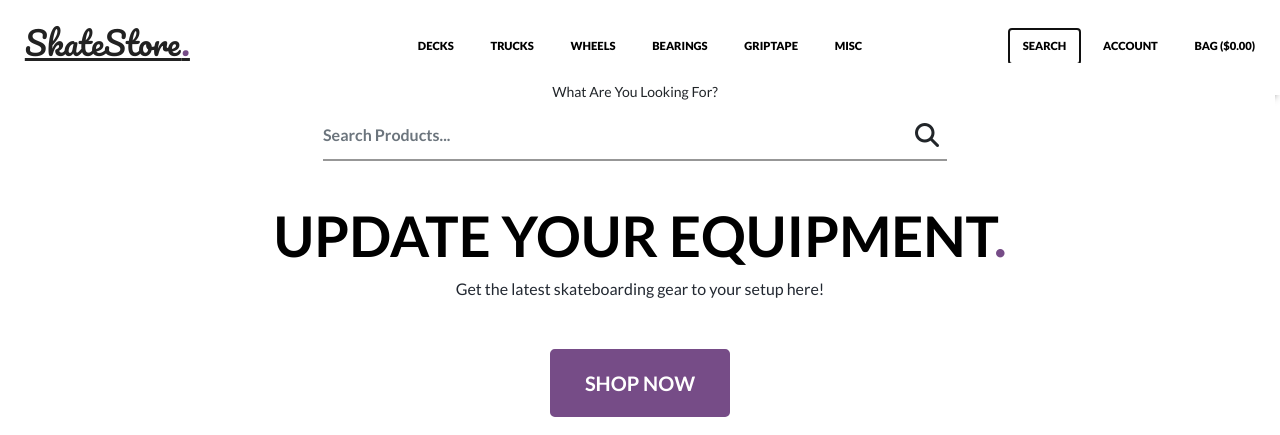
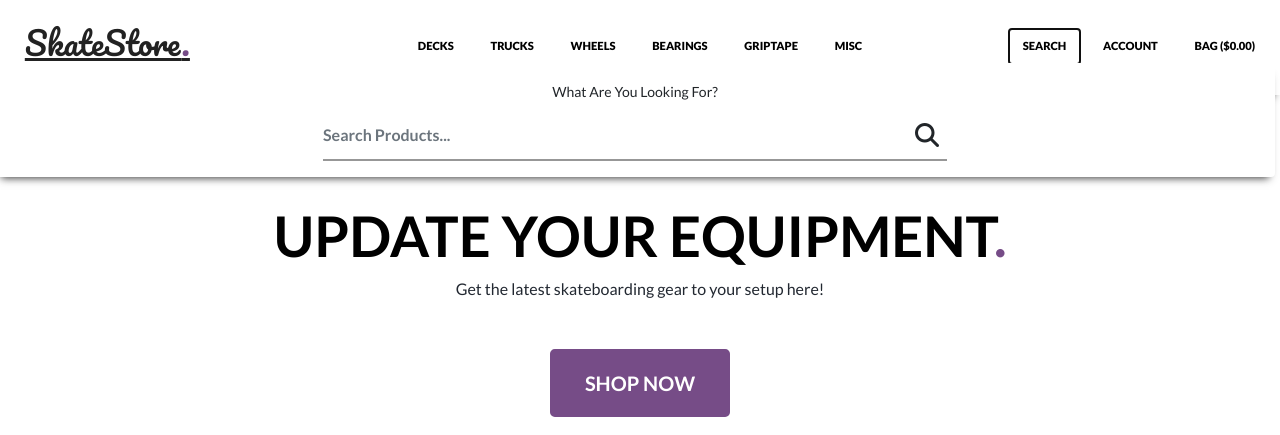
Before and after one commit to Kagebounshin/skateshop, a Django app: page / in a window 1280 px wide, after a click on "SEARCH". Shown: the part 38-473 px from the top of the page. Run offline with Django 3.2, Linux system fonts and the light colour scheme; some libraries are stand-ins or nearby versions.

Commit message:
added box shadow to dropdown search bar

```diff
--- a/static/css/base.css
+++ b/static/css/base.css
@@ -99,6 +99,7 @@ a.nav-link {
     padding-right: 1rem;
     padding-bottom: 1rem;
     left: 0;
+    box-shadow: 0px 7px 8px -6px rgba(0,0,0,0.79);
 }
 
 .dropdown-search .form-control {
```
